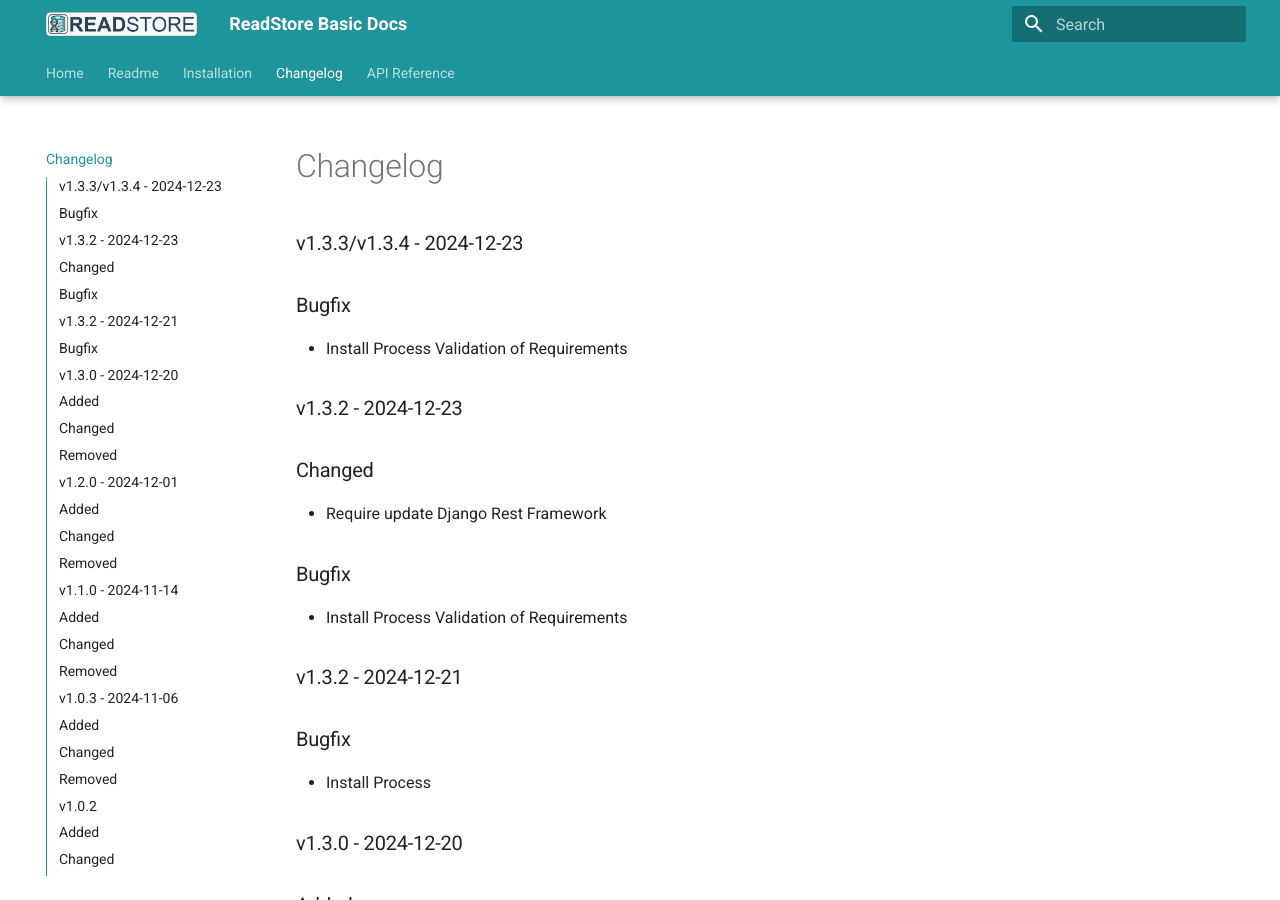
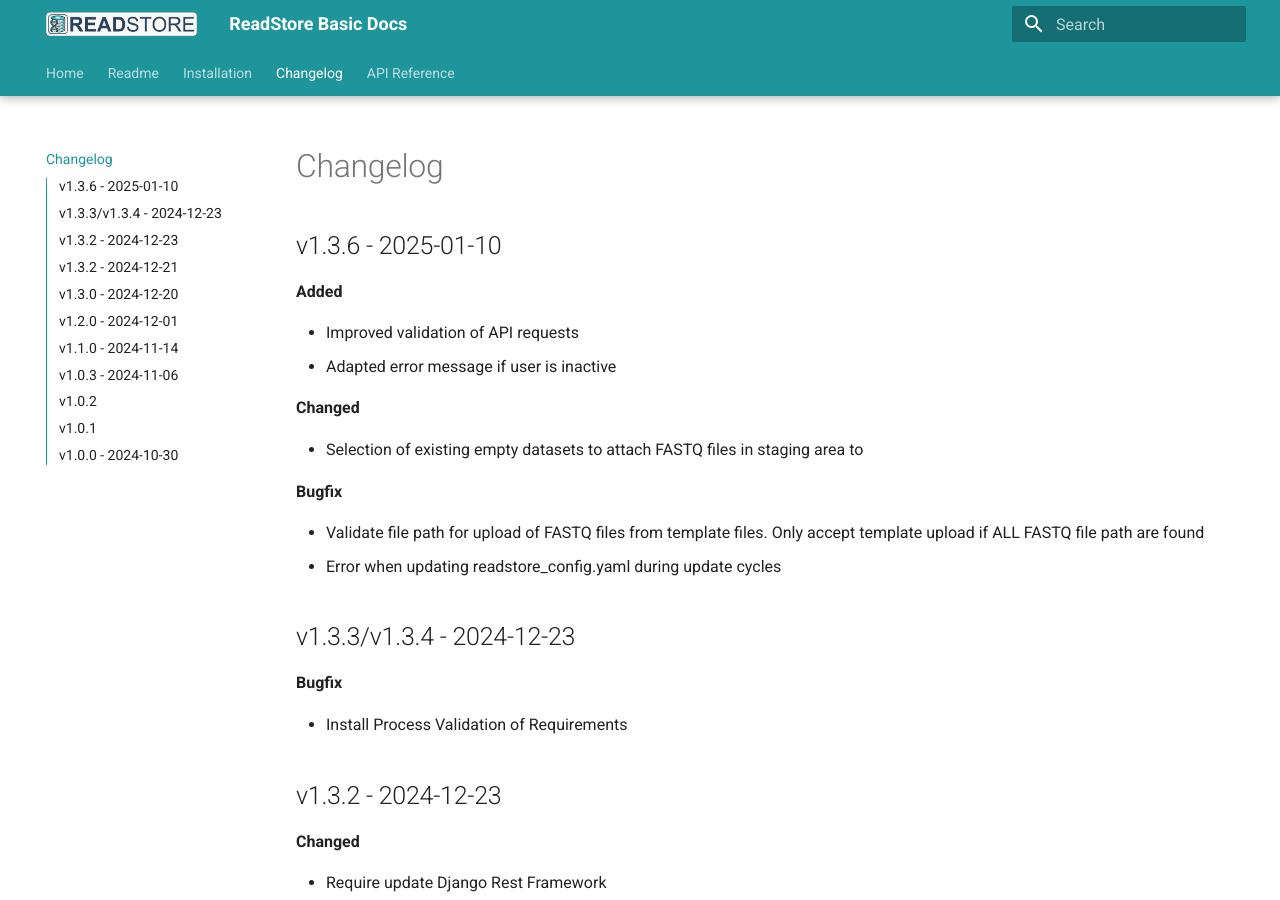
Before and after one commit to EvobyteDigitalBiology/readstore, an MkDocs documentation site: the page built from docs/CHANGELOG.md, in a window 1280 px wide and 900 px high. Built offline with MkDocs 1.6.1 and Material for MkDocs 9.7.7, drawn with Linux system fonts in a browser that asks for light colours; some of the changed text lies outside the part shown.

Commit message:
Doc: Update

```diff
--- a/docs/CHANGELOG.md
+++ b/docs/CHANGELOG.md
@@ -1,26 +1,46 @@
 # Changelog
 
-### v1.3.3/v1.3.4 - 2024-12-23
+## v1.3.6 - 2025-01-10
 
-### Bugfix
+**Added**
+
+- Improved validation of API requests
+- Adapted error message if user is inactive
+
+**Changed**
+
+- Selection of existing empty datasets to attach FASTQ files in staging area to
+
+**Bugfix**
+
+-  Validate file path for upload of FASTQ files from template files. Only accept template upload if ALL FASTQ file path are found
+- Error when updating readstore_config.yaml during update cycles
+
+## v1.3.3/v1.3.4 - 2024-12-23
+
+**Bugfix**
+
 - Install Process Validation of Requirements
 
-### v1.3.2 - 2024-12-23
+## v1.3.2 - 2024-12-23
 
-### Changed
+**Changed**
+
 - Require update Django Rest Framework
 
-### Bugfix
+**Bugfix**
+
 - Install Process Validation of Requirements
 
-### v1.3.2 - 2024-12-21
+## v1.3.2 - 2024-12-21
 
-### Bugfix
+**Bugfix**
+
 - Install Process
 
-### v1.3.0 - 2024-12-20
+## v1.3.0 - 2024-12-20
 
-### Added
+**Added**
 
 - Create API Endpoints to create, update, and delete Projects, Datasets, FASTQ files via the CLI
 - Crete Datasets from ReadStore Web App
@@ -29,16 +49,17 @@
 - Add new filter options for metadata
 - Option to transfer ownership of objects like datasets between users
 
-### Changed
+**Changed**
+
 - Re-enter new password required when changing or resetting User passwords
 - Align formatting of Project and Dataset dialogs
 - Update streamlit settings to 1.41
 
-### Removed
+**Removed**
 
-### v1.2.0 - 2024-12-01
+## v1.2.0 - 2024-12-01
 
-### Added
+**Added**
 
 - Management of Processed Data (ProData)
 - Extend Dataset App page with ProData functions
@@ -46,62 +67,62 @@
 - Add option RSClientHasStaging
 - Add automatic validation of file paths stored in ReadStore DB
 
-### Changed
+**Changed**
 
 - New endpoint for external API calls (api_x_v1)
 - Update streamlit settings to 1.40
 
-### Removed
+**Removed**
 - Deprecate/token API mechanism
 
-### v1.1.0 - 2024-11-14
+## v1.1.0 - 2024-11-14
 
-### Added
+**Added**
 
 - Support for batch Check In of many FASTQ files
 - Batch Upload of FASTQ files from Excel or csv files
 - Batch delete function
 - Frontend performance improvements
 
-### Changed
+**Changed**
 
 - Option to select multiple datasets and projects
 
-### Removed
+**Removed**
 
-### v1.0.3  - 2024-11-06
+## v1.0.3  - 2024-11-06
 
-### Added
+**Added**
 
-### Changed
+**Changed**
 
 - Fix: Python version in setup
 - Doc: Minor documentatation
 
-### Removed
+**Removed**
 
-### v1.0.2
+## v1.0.2
 
-### Added
+**Added**
 
-### Changed
+**Changed**
 
 - Fix: Performance related Backend Updates
 - Refactor: Sizing of attachment detail fields and download button
 
-### Removed
+**Removed**
 
 
-### v1.0.1
+## v1.0.1
 
-### Added - 2024-10-31
+**Added** - 2024-10-31
 
-### Changed
+**Changed**
 
 - Fix: Hide dataset update button if no dataset is selected
 
-### Removed
+**Removed**
 
-## [1.0.0] - 2024-10-30
+## v1.0.0 - 2024-10-30
 
 Initial Version
```
